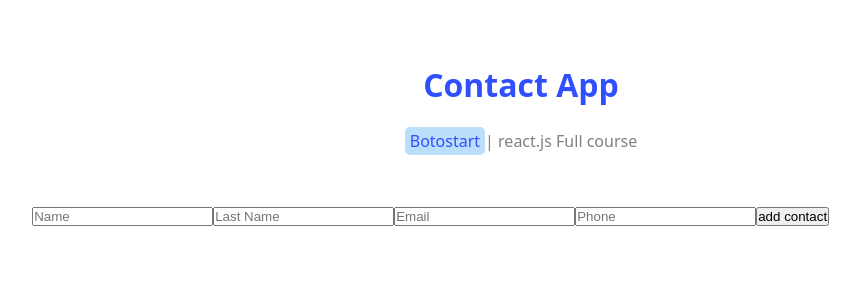
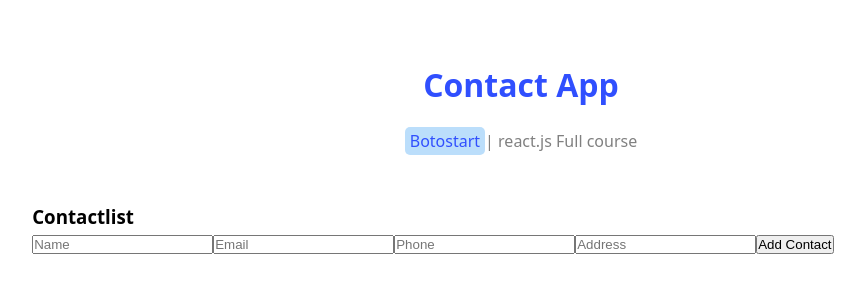
Before and after one commit to Minatalebi/contact-app, a React (Vite) app: page / in a window 1280 px wide. Shown: the top 300 px of the page, without its empty margins (119-984 px from the left). Built offline with nearby package versions, Linux system fonts and the light colour scheme.

Commit message:
contact sample items submit

```diff
--- a/package.json
+++ b/package.json
@@ -11,7 +11,8 @@
   },
   "dependencies": {
     "react": "^19.1.1",
-    "react-dom": "^19.1.1"
+    "react-dom": "^19.1.1",
+    "uuid": "^13.0.0"
   },
   "devDependencies": {
     "@eslint/js": "^9.36.0",
--- /dev/null
+++ b/src/components/Contactlist.jsx
@@ -0,0 +1,16 @@
+import React from "react";
+
+function Contactlist() {
+  return (
+    <div>
+      <h3>Contactlist</h3>
+      <ul>
+        {Contacts.map((contact) => (
+          <li key={contact.id}>{contact.name}</li>
+        ))}
+      </ul>
+    </div>
+  );
+}
+
+export default Contactlist;
--- a/src/components/Contacts.jsx
+++ b/src/components/Contacts.jsx
@@ -1,53 +1,133 @@
-import { useState } from "react";
+import React, { useState } from "react";
+import { v4 as uuidv4 } from "uuid";
 
 function Contacts() {
+  const [contacts, setContacts] = useState([]);
   const [contact, setContact] = useState({
     name: "",
-    lastName: "",
     email: "",
     phone: "",
+    address: "",
   });
-  const changeHandeler = (event) => {
-    const name = event.target.name;
-    const value = event.target.value;
-    setContact((contact) => ({ ...contact, [name]: value }));
+
+  // آرایه مشخصات input ها
+  const inputs = [
+    { name: "name", type: "text", placeholder: "Name" },
+    { name: "email", type: "email", placeholder: "Email" },
+    { name: "phone", type: "tel", placeholder: "Phone" },
+    { name: "address", type: "text", placeholder: "Address" },
+  ];
+
+  // یک Event Handler برای همه input ها
+  const changeHandler = (e) => {
+    const { name, value } = e.target;
+    setContact((prev) => ({ ...prev, [name]: value }));
   };
-  const addHandeler = () => {};
+
+  const handleAddContact = (e) => {
+    e.preventDefault();
+    // بررسی پر بودن همه فیلدها
+    for (let key in contact) {
+      if (!contact[key]) {
+        alert("لطفاً همه فیلدها را پر کنید!");
+        return;
+      }
+    }
+    const newContact = { id: uuidv4(), ...contact };
+    setContacts((prev) => [...prev, newContact]);
+    setContact({ name: "", email: "", phone: "", address: "" });
+  };
+
   return (
     <div>
-      <div>
-        <input
-          type="text"
-          name="name"
-          placeholder="Name"
-          value={contact.name}
-          onChange={changeHandeler}
-        />
-        <input
-          type="text"
-          name="lastName"
-          placeholder="Last Name"
-          value={contact.lastName}
-          onChange={changeHandeler}
-        />
-        <input
-          type="email"
-          name="email"
-          placeholder="Email"
-          value={contact.email}
-          onChange={changeHandeler}
-        />
-        <input
-          type="number"
-          name="phone"
-          placeholder="Phone"
-          value={contact.phone}
-          onChange={changeHandeler}
-        />
-        <button onClick={addHandeler}> add contact</button>
-      </div>
+      <h3>Contactlist</h3>
+      <form onSubmit={handleAddContact}>
+        {inputs.map((input, index) => (
+          <input
+            key={index}
+            type={input.type}
+            placeholder={input.placeholder}
+            name={input.name}
+            value={contact[input.name]}
+            onChange={changeHandler}
+          />
+        ))}
+        <button type="submit">Add Contact</button>
+      </form>
+
+      <ul>
+        {contacts.map((c) => (
+          <li key={c.id}>
+            {c.name} | {c.email} | {c.phone} | {c.address}
+          </li>
+        ))}
+      </ul>
     </div>
   );
 }
 
 export default Contacts;
+
+// import { useState } from "react";
+// import Contactlist from "./Contactlist";
+// import inputs from "../constants/inputs";
+// import { v4 as uuidv4 } from "uuid";
+
+// function Contacts() {
+//   const [alert, setAlert] = useState("");
+//   const [contacts, setContacts] = useState([]);
+//   const [contact, setContact] = useState({
+//     id: "",
+//     name: "",
+//     lastName: "",
+//     email: "",
+//     phone: "",
+//   });
+//   const changeHandler = (event) => {
+//     const name = event.target.name;
+//     const value = event.target.value;
+//     setContact((contact) => ({ ...contact, [name]: value }));
+//   };
+//   const addHandler = () => {
+//     if (
+//       !contact.name ||
+//       !contact.lastName ||
+//       !contact.email ||
+//       !contact.phone
+//     ) {
+//       setAlert("please");
+//       return;
+//     }
+//     setAlert();
+//     const newContact = { ...contact, id: v4() };
+//     setContacts((contacts) => [...contacts, newContact]);
+//     setContact({
+//       name: "",
+//       lastName: "",
+//       email: "",
+//       phone: "",
+//     });
+//   };
+
+//   return (
+//     <div>
+//       <div>
+//         {inputs.map((input, index) => (
+//           <input
+//             key={index}
+//             type={input.type}
+//             placeholder={input.placeholder}
+//             name={input.name}
+//             value={contact[input.name]}
+//             onChange={changeHandler}
+//           />
+//         ))}
+//         ; <button onClick={addHandler}> add contact</button>
+//       </div>
+//       <div>{alert && <p>{alert}</p>}</div>
+//       <Contactlist contacts={contacts} />
+//     </div>
+//   );
+// }
+
+// export default Contacts;
--- /dev/null
+++ b/src/constants/inputs.js
@@ -0,0 +1,24 @@
+const inputs = [
+  {
+    type: "text",
+    name: "name",
+    palaceHolder: "Name",
+  },
+  {
+    type: "text",
+    name: "lastName",
+    palaceHolder: "Last Name",
+  },
+  {
+    type: "text",
+    name: "email",
+    palaceHolder: "Email",
+  },
+  {
+    type: "number",
+    name: "phone",
+    palaceHolder: "Phone",
+  },
+];
+
+export default inputs;
```
Also changed, not shown: 2 other files (tests, documents, lock files or other folders).
